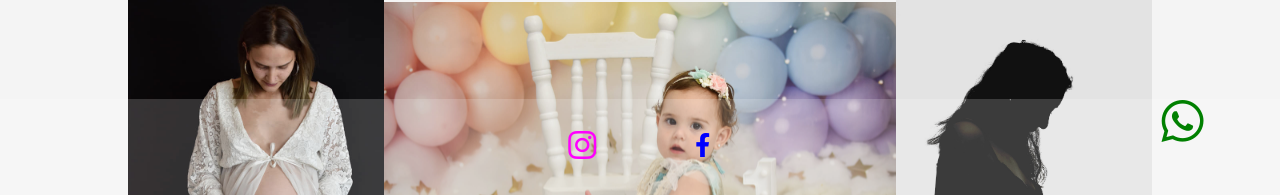
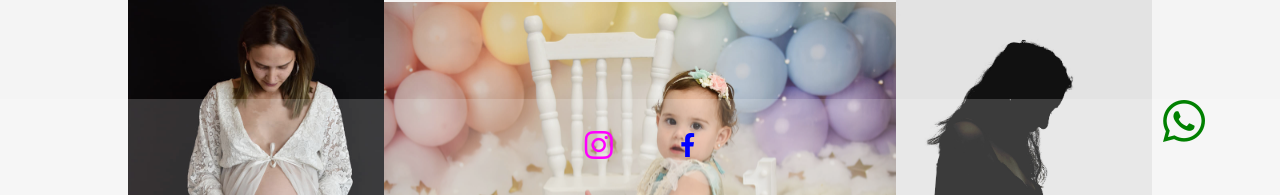
Before and after one commit to Fuentes-Cristian/NoeliaLopezFotografia, a plain HTML site: page index.html in a window 1280 px wide. Shown: the part 605-800 px from the top of the page. Drawn offline with Linux system fonts and the light colour scheme; files whose address does not match are found by name.

Commit message:
modificacion de iconos en footer

```diff
--- a/index.html
+++ b/index.html
@@ -5,8 +5,7 @@
     <meta http-equiv="X-UA-Compatible" content="IE=edge">
     <meta name="viewport" content="width=device-width, initial-scale=1.0">
     <link rel="stylesheet" href="./css/style/estilos.css">
-    <link rel="stylesheet" href="../Proyecto HTML/fontawesome-free-6.1.1-web/css/all.css">
-    <!-- <link rel="stylesheet" href="../Proyecto HTML/fontawesome-free-6.1.1-web/css/"> -->
+    <link rel="stylesheet" href="./fontawesome-free-6.1.1-web/css/all.css">
     <title>Noelia Lopez Fotografia </title>
     <link rel="icon" href="../NLF/Favicon NLF/android-chrome-192x192.png">
 
```
